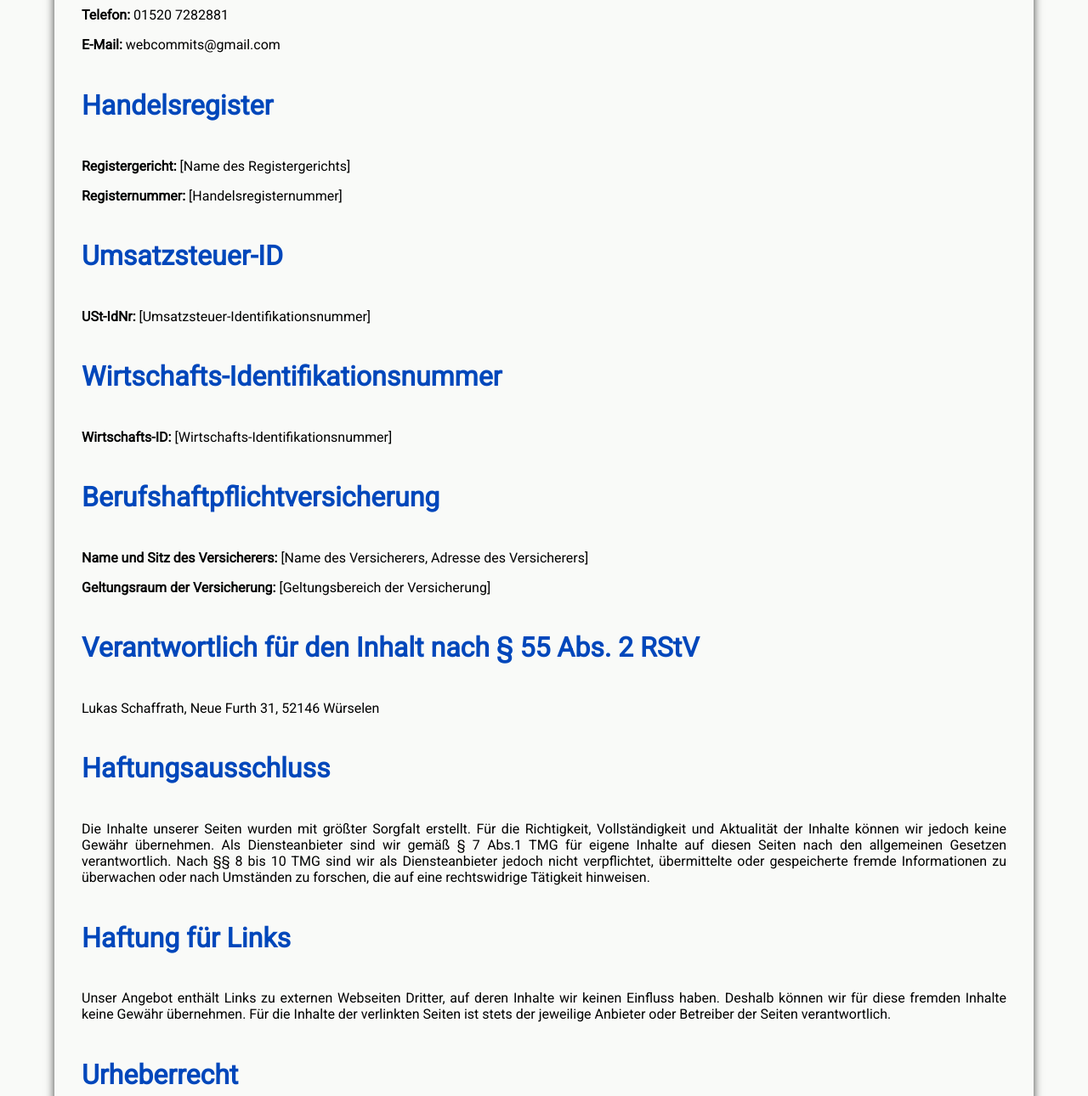
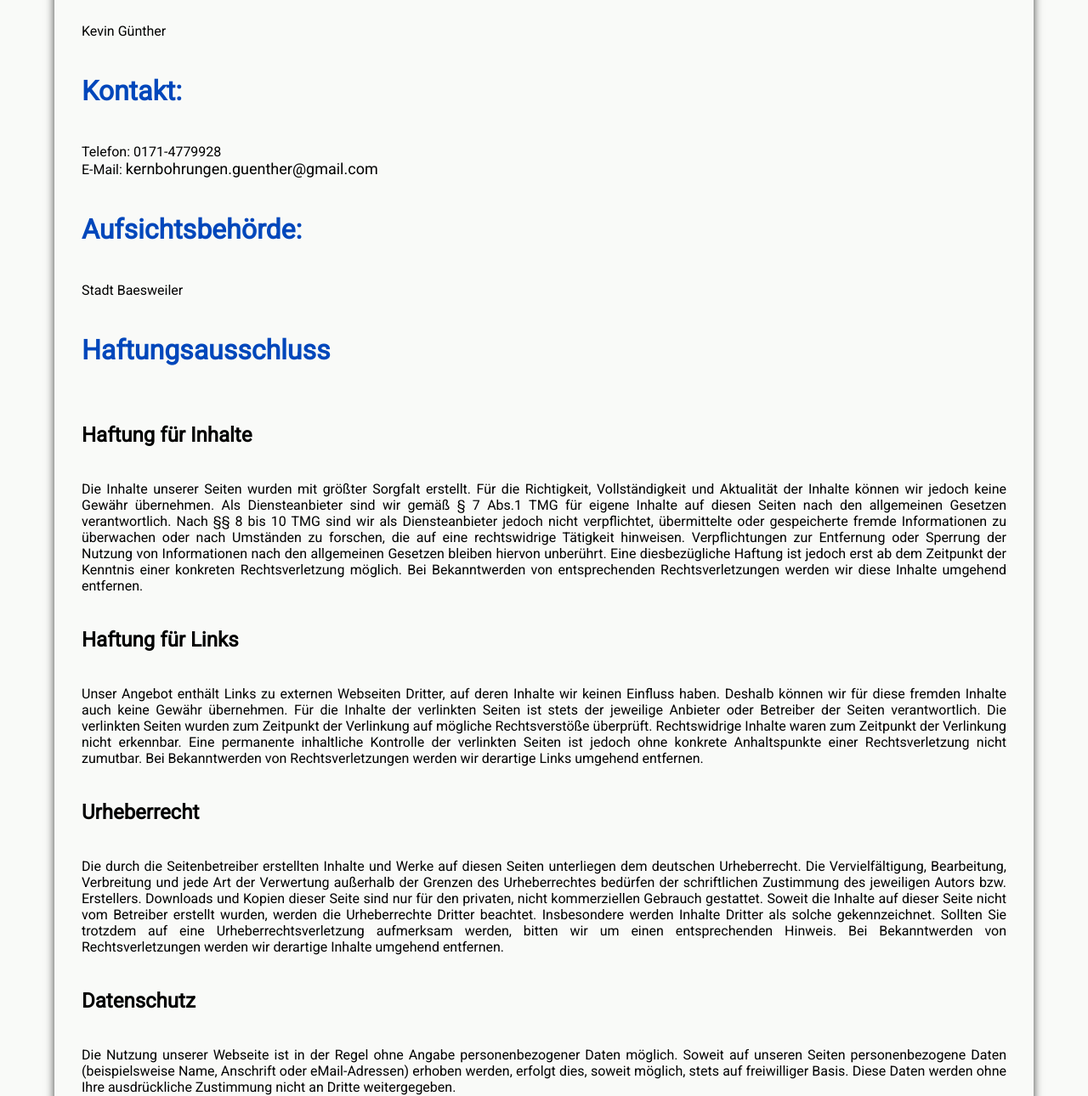
Before and after one commit to webCommits/kernbohrungen-guenther, an Eleventy site: page src/impressum.njk in a window 1280 px wide. Shown: the part 711-2001 px from the top of the page at 85% size. Built offline with nearby package versions, Linux system fonts and the light colour scheme; Eleventy itself is replaced by a stand-in of ours; files that its build step writes are made by us from their sources.

Commit message:
Fixed Impressum

```diff
--- a/src/impressum.njk
+++ b/src/impressum.njk
@@ -6,46 +6,37 @@
 
 <div class="impressum-page">
 <h1>Impressum</h1>
-        <h2>Angaben gemäß § 5 TMG</h2>
-        <p><strong>Firmenname:</strong> webCommits</p>
-        <p><strong>Vertreten durch:</strong> Lukas Schaffrath</p>
-        <p><strong>Adresse:</strong><br>
-        Neue Furth 31<br>
-        52146 Würselen<br>
-        Deutschland</p>
-        <p><strong>Telefon:</strong> 01520 7282881</p>
-        <p><strong>E-Mail:</strong> webcommits@gmail.com</p>
+<h2>Angaben gemäß § 5 TMG</h2>
+    <p>Kevin Günther<br>
+    Elsa Brandström Straße 2<br>
+    52499 Baesweiler</p>
 
-        <h2>Handelsregister</h2>
-        <p><strong>Registergericht:</strong> [Name des Registergerichts]</p>
-        <p><strong>Registernummer:</strong> [Handelsregisternummer]</p>
+    <h2>Vertreten durch:</h2>
+    <p>Kevin Günther</p>
 
-        <h2>Umsatzsteuer-ID</h2>
-        <p><strong>USt-IdNr:</strong> [Umsatzsteuer-Identifikationsnummer]</p>
+    <h2>Kontakt:</h2>
+    <p>Telefon: 0171-4779928<br>
+    E-Mail: <a href="mailto:kernbohrungen.guenther@gmail.com">kernbohrungen.guenther@gmail.com</a></p>
 
-        <h2>Wirtschafts-Identifikationsnummer</h2>
-        <p><strong>Wirtschafts-ID:</strong> [Wirtschafts-Identifikationsnummer]</p>
+    <h2>Aufsichtsbehörde:</h2>
+    <p>Stadt Baesweiler</p>
 
-        <h2>Berufshaftpflichtversicherung</h2>
-        <p><strong>Name und Sitz des Versicherers:</strong> [Name des Versicherers, Adresse des Versicherers]</p>
-        <p><strong>Geltungsraum der Versicherung:</strong> [Geltungsbereich der Versicherung]</p>
+    <h2>Haftungsausschluss</h2>
 
-        <h2>Verantwortlich für den Inhalt nach § 55 Abs. 2 RStV</h2>
-        <p>Lukas Schaffrath, Neue Furth 31, 52146 Würselen</p>
+    <h3>Haftung für Inhalte</h3>
+    <p>Die Inhalte unserer Seiten wurden mit größter Sorgfalt erstellt. Für die Richtigkeit, Vollständigkeit und Aktualität der Inhalte können wir jedoch keine Gewähr übernehmen. Als Diensteanbieter sind wir gemäß § 7 Abs.1 TMG für eigene Inhalte auf diesen Seiten nach den allgemeinen Gesetzen verantwortlich. Nach §§ 8 bis 10 TMG sind wir als Diensteanbieter jedoch nicht verpflichtet, übermittelte oder gespeicherte fremde Informationen zu überwachen oder nach Umständen zu forschen, die auf eine rechtswidrige Tätigkeit hinweisen. Verpflichtungen zur Entfernung oder Sperrung der Nutzung von Informationen nach den allgemeinen Gesetzen bleiben hiervon unberührt. Eine diesbezügliche Haftung ist jedoch erst ab dem Zeitpunkt der Kenntnis einer konkreten Rechtsverletzung möglich. Bei Bekanntwerden von entsprechenden Rechtsverletzungen werden wir diese Inhalte umgehend entfernen.</p>
 
-        <h2>Haftungsausschluss</h2>
-        <p>Die Inhalte unserer Seiten wurden mit größter Sorgfalt erstellt. Für die Richtigkeit, Vollständigkeit und Aktualität der Inhalte können wir jedoch keine Gewähr übernehmen. Als Diensteanbieter sind wir gemäß § 7 Abs.1 TMG für eigene Inhalte auf diesen Seiten nach den allgemeinen Gesetzen verantwortlich. Nach §§ 8 bis 10 TMG sind wir als Diensteanbieter jedoch nicht verpflichtet, übermittelte oder gespeicherte fremde Informationen zu überwachen oder nach Umständen zu forschen, die auf eine rechtswidrige Tätigkeit hinweisen.</p>
+    <h3>Haftung für Links</h3>
+    <p>Unser Angebot enthält Links zu externen Webseiten Dritter, auf deren Inhalte wir keinen Einfluss haben. Deshalb können wir für diese fremden Inhalte auch keine Gewähr übernehmen. Für die Inhalte der verlinkten Seiten ist stets der jeweilige Anbieter oder Betreiber der Seiten verantwortlich. Die verlinkten Seiten wurden zum Zeitpunkt der Verlinkung auf mögliche Rechtsverstöße überprüft. Rechtswidrige Inhalte waren zum Zeitpunkt der Verlinkung nicht erkennbar. Eine permanente inhaltliche Kontrolle der verlinkten Seiten ist jedoch ohne konkrete Anhaltspunkte einer Rechtsverletzung nicht zumutbar. Bei Bekanntwerden von Rechtsverletzungen werden wir derartige Links umgehend entfernen.</p>
 
-        <h2>Haftung für Links</h2>
-        <p>Unser Angebot enthält Links zu externen Webseiten Dritter, auf deren Inhalte wir keinen Einfluss haben. Deshalb können wir für diese fremden Inhalte keine Gewähr übernehmen. Für die Inhalte der verlinkten Seiten ist stets der jeweilige Anbieter oder Betreiber der Seiten verantwortlich.</p>
+    <h3>Urheberrecht</h3>
+    <p>Die durch die Seitenbetreiber erstellten Inhalte und Werke auf diesen Seiten unterliegen dem deutschen Urheberrecht. Die Vervielfältigung, Bearbeitung, Verbreitung und jede Art der Verwertung außerhalb der Grenzen des Urheberrechtes bedürfen der schriftlichen Zustimmung des jeweiligen Autors bzw. Erstellers. Downloads und Kopien dieser Seite sind nur für den privaten, nicht kommerziellen Gebrauch gestattet. Soweit die Inhalte auf dieser Seite nicht vom Betreiber erstellt wurden, werden die Urheberrechte Dritter beachtet. Insbesondere werden Inhalte Dritter als solche gekennzeichnet. Sollten Sie trotzdem auf eine Urheberrechtsverletzung aufmerksam werden, bitten wir um einen entsprechenden Hinweis. Bei Bekanntwerden von Rechtsverletzungen werden wir derartige Inhalte umgehend entfernen.</p>
 
-        <h2>Urheberrecht</h2>
-        <p>Die durch die Seitenbetreiber erstellten Inhalte und Werke auf diesen Seiten unterliegen dem deutschen Urheberrecht. Die Vervielfältigung, Bearbeitung, Verbreitung und jede Art der Verwertung außerhalb der Grenzen des Urheberrechts bedürfen der schriftlichen Zustimmung des jeweiligen Autors bzw. Erstellers.</p>
+    <h3>Datenschutz</h3>
+    <p>Die Nutzung unserer Webseite ist in der Regel ohne Angabe personenbezogener Daten möglich. Soweit auf unseren Seiten personenbezogene Daten (beispielsweise Name, Anschrift oder eMail-Adressen) erhoben werden, erfolgt dies, soweit möglich, stets auf freiwilliger Basis. Diese Daten werden ohne Ihre ausdrückliche Zustimmung nicht an Dritte weitergegeben.</p>
+    <p>Wir weisen darauf hin, dass die Datenübertragung im Internet (z.B. bei der Kommunikation per E-Mail) Sicherheitslücken aufweisen kann. Ein lückenloser Schutz der Daten vor dem Zugriff durch Dritte ist nicht möglich.</p>
+    <p>Der Nutzung von im Rahmen der Impressumspflicht veröffentlichten Kontaktdaten durch Dritte zur Übersendung von nicht ausdrücklich angeforderter Werbung und Informationsmaterialien wird hiermit ausdrücklich widersprochen. Die Betreiber der Seiten behalten sich ausdrücklich rechtliche Schritte im Falle der unverlangten Zusendung von Werbeinformationen, etwa durch Spam-Mails, vor.</p>
 
-        <h2>Streitschlichtung</h2>
-        <p>Wir sind nicht bereit oder verpflichtet, an Streitbeilegungsverfahren vor einer Verbraucherschlichtungsstelle teilzunehmen.</p>
-
-        <p>Stand: 04.09.2024</p>
 </div>
 <div class="spacer"></div>
 {% endblock %}
--- a/src/static/style.css
+++ b/src/static/style.css
@@ -635,6 +635,9 @@
         padding: 2.4em;
     }
 
+    .impressum-page {
+        gap: 0;
+    }
 }
 
 
```
